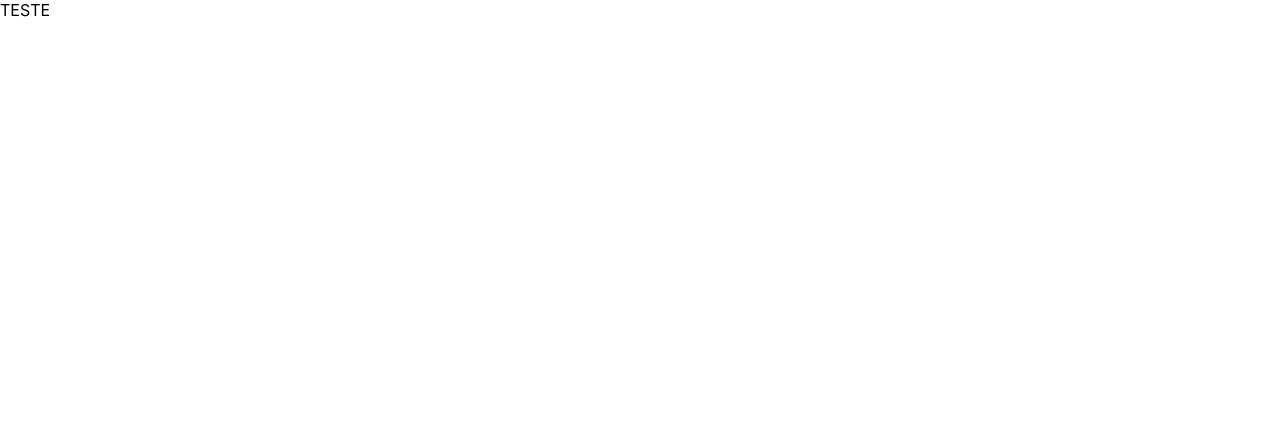
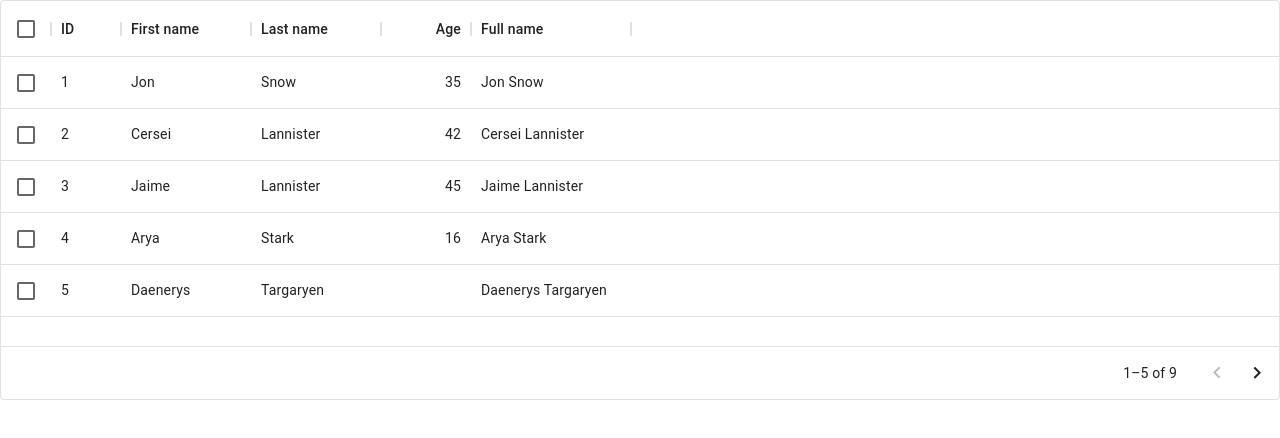
Before and after one commit to diegobassay/java-spring-socketio-reactjs, a React (Create React App) app in the folder ip-address-management-ui/: page / in a window 1280 px wide. Shown: the top 438 px of the page. Built offline with nearby package versions, Linux system fonts and the light colour scheme.

Commit message:
created main datagrid to subnets frontend

```diff
--- a/ip-address-management-ui/package.json
+++ b/ip-address-management-ui/package.json
@@ -3,6 +3,10 @@
   "version": "0.1.0",
   "private": true,
   "dependencies": {
+    "@emotion/react": "^11.7.1",
+    "@emotion/styled": "^11.6.0",
+    "@mui/material": "^5.4.1",
+    "@mui/x-data-grid": "^5.5.1",
     "@testing-library/jest-dom": "^5.16.2",
     "@testing-library/react": "^12.1.2",
     "@testing-library/user-event": "^13.5.0",
--- a/ip-address-management-ui/src/App.tsx
+++ b/ip-address-management-ui/src/App.tsx
@@ -1,9 +1,11 @@
 import React from 'react';
 import './App.css';
 
+import Subnets from './pages/Subnets';
+
 const App: React.FC = () => (
   <>
-    <div>TESTE</div>
+    <div><Subnets/></div>
   </>
 );
 
--- /dev/null
+++ b/ip-address-management-ui/src/pages/Subnets/index.tsx
@@ -0,0 +1,76 @@
+import React, { FunctionComponent , useState, useEffect } from 'react'
+import { DataGrid } from '@mui/x-data-grid';
+
+/**
+ * Classe de responsavel pela listagem incial de livros
+ * Essa classe é usada na tela de CRUD
+ * @param props - objeto com as propriedades declaradas nos atributos do componente
+ * @author Bruna Leiras - bruna.leiras@spot-edu.com.br
+ */
+const Subnets: FunctionComponent<any> = (props: any) => {
+
+  const [subnets, setSubnets] = useState([])
+  const [id, setId] = useState<number>(-1)
+  const columns = [
+    { field: 'id', headerName: 'ID', width: 70 },
+    { field: 'firstName', headerName: 'First name', width: 130 },
+    { field: 'lastName', headerName: 'Last name', width: 130 },
+    {
+      field: 'age',
+      headerName: 'Age',
+      type: 'number',
+      width: 90,
+    },
+    {
+      field: 'fullName',
+      headerName: 'Full name',
+      description: 'This column has a value getter and is not sortable.',
+      sortable: false,
+      width: 160,
+      valueGetter: (params:any) =>
+        `${params.row.firstName || ''} ${params.row.lastName || ''}`,
+    },
+  ];
+
+  const rows = [
+    { id: 1, lastName: 'Snow', firstName: 'Jon', age: 35 },
+    { id: 2, lastName: 'Lannister', firstName: 'Cersei', age: 42 },
+    { id: 3, lastName: 'Lannister', firstName: 'Jaime', age: 45 },
+    { id: 4, lastName: 'Stark', firstName: 'Arya', age: 16 },
+    { id: 5, lastName: 'Targaryen', firstName: 'Daenerys', age: null },
+    { id: 6, lastName: 'Melisandre', firstName: null, age: 150 },
+    { id: 7, lastName: 'Clifford', firstName: 'Ferrara', age: 44 },
+    { id: 8, lastName: 'Frances', firstName: 'Rossini', age: 36 },
+    { id: 9, lastName: 'Roxie', firstName: 'Harvey', age: 65 },
+  ];
+
+
+  useEffect(() => {
+    /*
+    api.get({}).then(async (books:any) => {
+
+      setBooks(subnets.data._embedded.subnets)
+
+    })
+    .catch((err:Error) => {
+      console.log(err)
+    });
+    */
+  }, []);
+
+  return (
+    <>
+    <div style={{ height: 400, width: '100%' }}>
+      <DataGrid
+        rows={rows}
+        columns={columns}
+        pageSize={5}
+        rowsPerPageOptions={[5]}
+        checkboxSelection
+      />
+    </div>
+    </>
+  );
+};
+
+export default Subnets;
```
Also changed, not shown: 1 other file (tests, documents, lock files or other folders).
